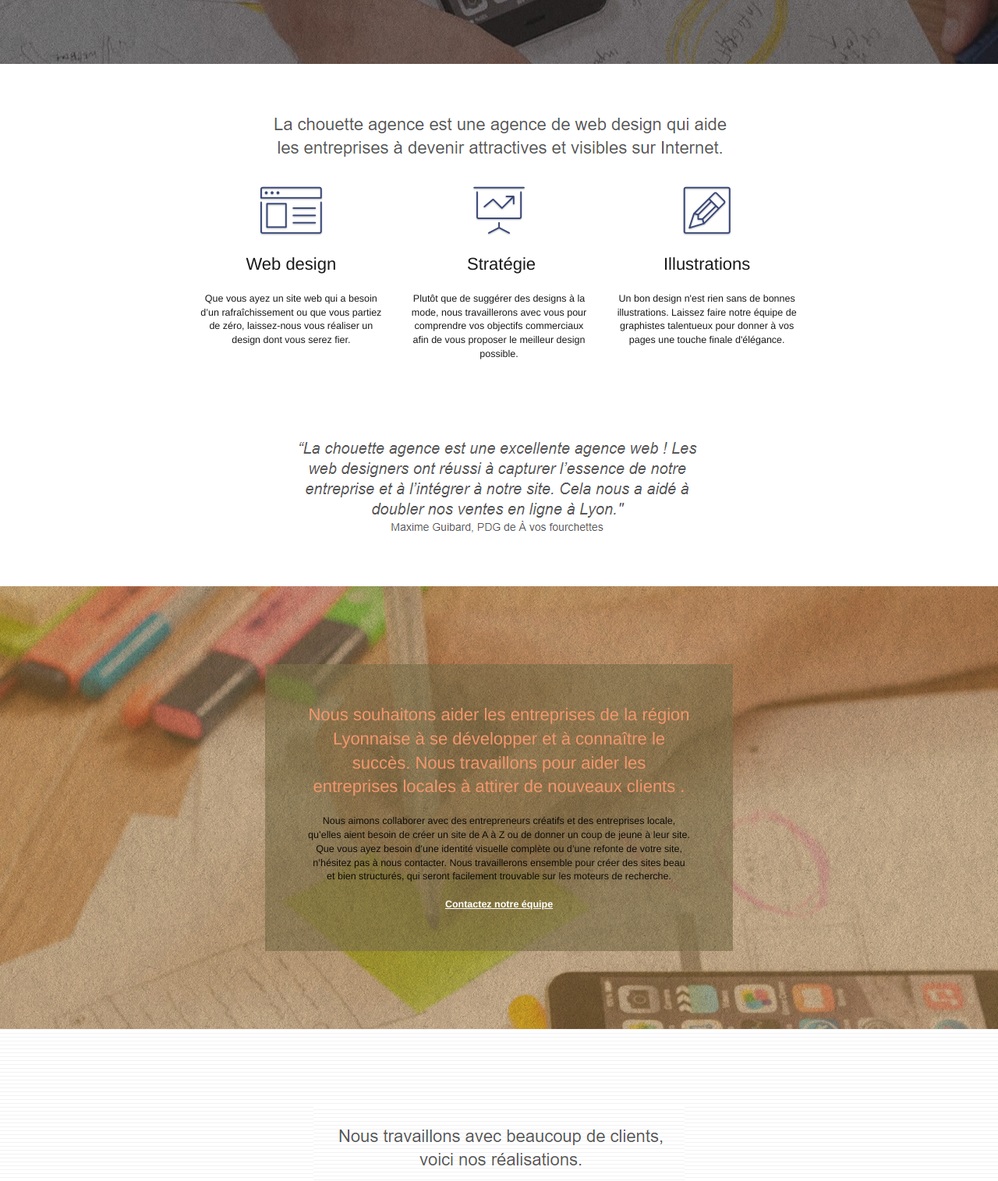
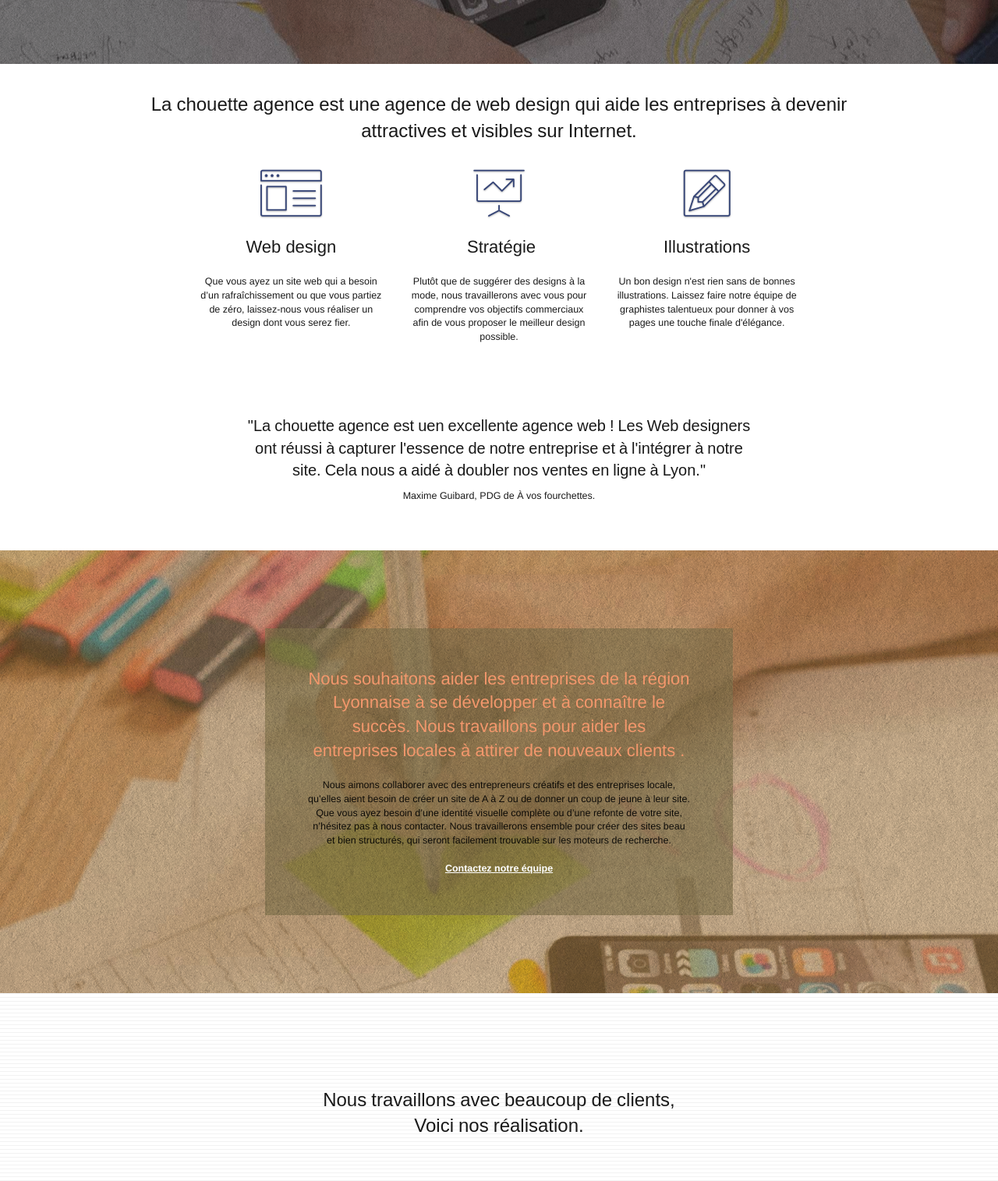
Before and after one commit to Childe-Git/NicolasTombal_4_10032021, a plain HTML site: page index.html in a window 1280 px wide. Shown: the part 450-1965 px from the top of the page at 78% size. Drawn offline with Linux system fonts and the light colour scheme.

Commit message:
img title deleted

```diff
--- a/index.html
+++ b/index.html
@@ -92,7 +92,7 @@
 		<div class="container bloc-md">
 			<div class="row">
 				<div class="col-sm-12 text-center">
-					<img alt="agence web, agence web paris, web design paris, stratégie web" src="img/title.png" />
+					<h2 class="tittle">La chouette agence est une agence de web design qui aide les entreprises à devenir attractives et visibles sur Internet.</h2>
 				</div>
 			</div>
 			<div class="row voffset-lg med-width-whitespace">
@@ -132,7 +132,8 @@
 			</div>
 			<div class="row voffset-lg voffset">
 				<div class="col-xs-12 col-md-8 col-md-offset-2 text-center">
-					<img alt="agence web, agence web paris, web design paris, stratégie web" src="img/citation.png" />
+					<p class="citation">"La chouette agence est uen excellente agence web ! Les Web designers ont réussi à capturer l'essence de notre entreprise et à l'intégrer à notre site. Cela nous a aidé à doubler nos ventes en ligne à Lyon."</p>
+					<p>Maxime Guibard, PDG de À vos fourchettes.</p>
 				</div>
 			</div>
 		</div>
@@ -161,7 +162,7 @@
 		<div class="container bloc-lg">
 			<div class="row">
 				<div class="col-sm-12 text-center">
-					<img alt="agence web, agence web paris, web design paris, stratégie web" src="img/title2.png" />
+					<h2 class="tittle2">Nous travaillons avec beaucoup de clients, <br> Voici nos réalisation.</h2>
 				</div>
 			</div>
 			<div class="row tight-width-whitespace portfolio-row">
--- a/style.css
+++ b/style.css
@@ -412,6 +412,26 @@ a:hover {
 nav .caret {
     margin: 0 5px;
 }
+
+.tittle
+{
+    margin-top: -15px;
+    font-size: 24px;
+    font-family: 'FontAwesome', Arial, Helvetica, sans-serif;
+}
+
+.tittle2
+{
+    font-size: 24px;
+    font-family: 'FontAwesome', Arial, Helvetica, sans-serif;
+}
+
+.citation
+{
+    font-size: 20px;
+    font-family: 'FontAwesome', Arial, Helvetica, sans-serif;
+}
+
 
 .dropdown-menu .dropdown-menu {
     top: -8px;
```
Also changed, not shown: img/title.png (deleted), img/title2.png (deleted).
